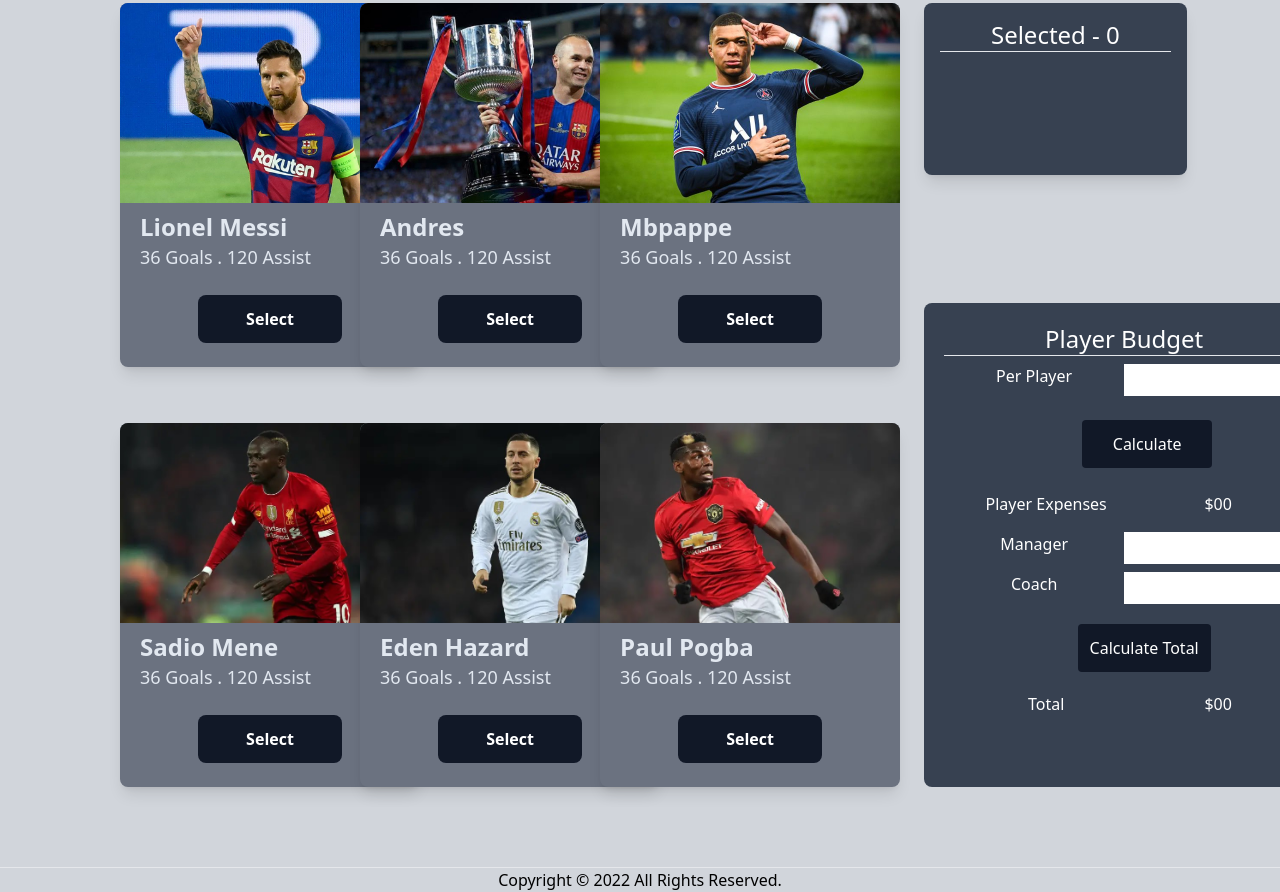
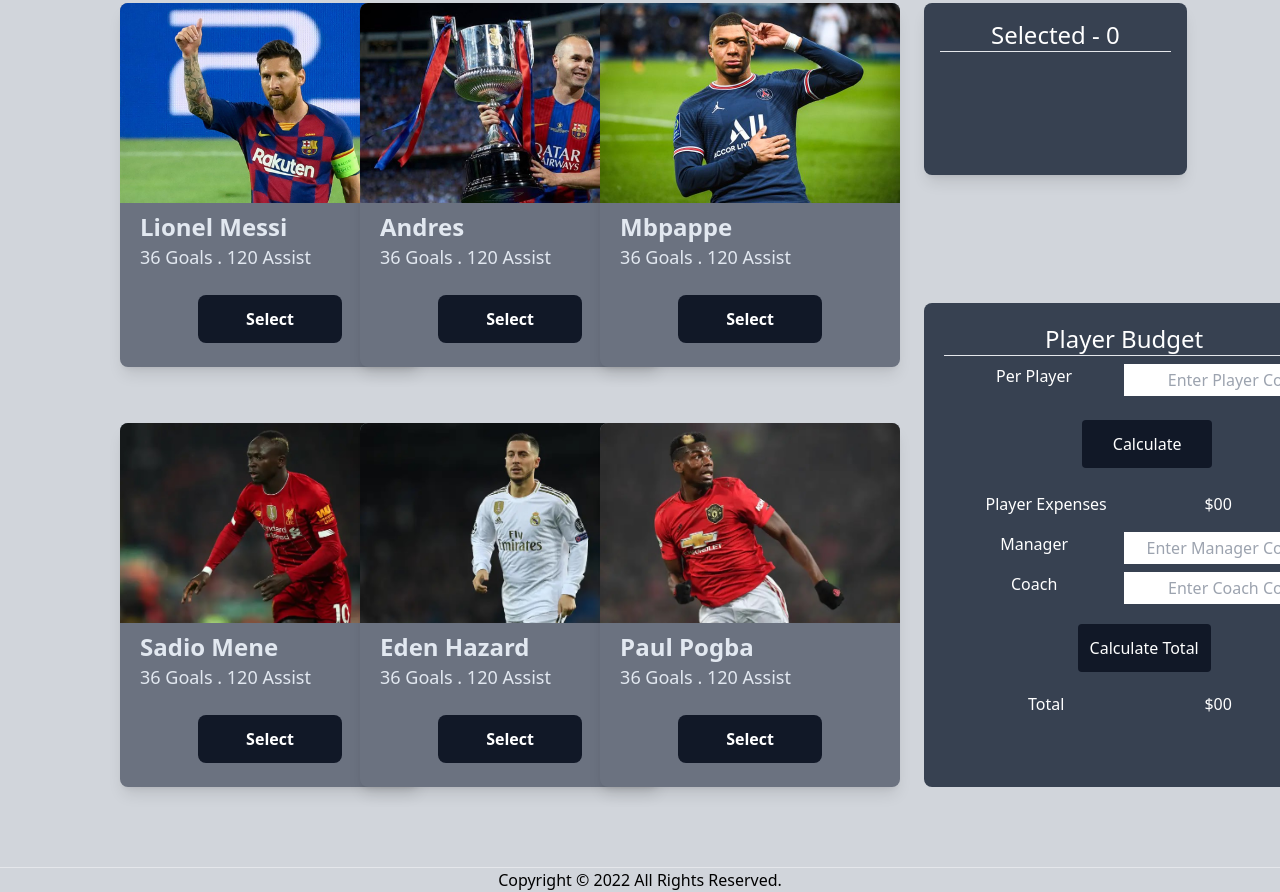
Before and after one commit to fariafarzana11/player-selection, a plain HTML site: page index.html in a window 1280 px wide. Shown: the part 781-1673 px from the top of the page. Drawn offline with nearby package versions, Linux system fonts and the light colour scheme.

Commit message:
budget part updated

```diff
--- a/index.html
+++ b/index.html
@@ -146,7 +146,7 @@
                   <hr>
                   <div class="grid grid-cols-2 mt-2 text-center">
                     <h2 class="inline text-white">Per Player</h2>
-                    <input id="per-player-field" no-special-character="^[0-9-]*$" tabindex="0" ng-model="registrationField.mobilenumber" class="text-right px-2 py-1 w-full">
+                    <input id="per-player-field" no-special-character="^[0-9-]*$" tabindex="0" ng-model="registrationField.mobilenumber" class="text-right px-2 py-1 w-full" placeholder="Enter Player Cost">
                     <div class="px-12 py-6 w-5">
                       <button id="btn-calculate" class="bg-gray-900 text-white rounded p-3 w-[130px] ml-[90px] calculator">Calculate</button>
                     </div>
@@ -157,11 +157,11 @@
                   </div>
                   <div class="grid grid-cols-2 mt-4 text-center">
                     <h2 class="inline text-white">Manager</h2>
-                    <input id="manager-field" no-special-character="^[0-9-]*$" tabindex="0" ng-model="registrationField.mobilenumber" class="text-right px-2 py-1 w-full">
+                    <input id="manager-field" no-special-character="^[0-9-]*$" tabindex="0" ng-model="registrationField.mobilenumber" class="text-right px-2 py-1 w-full" placeholder="Enter Manager Cost">
                   </div>
                   <div class="grid grid-cols-2 mt-2 text-center">
                     <h2 class="inline text-white">Coach</h2>
-                    <input id="coach-field" no-special-character="^[0-9-]*$" tabindex="0" ng-model="registrationField.mobilenumber" class="text-right  px-2 py-1 w-full">
+                    <input id="coach-field" no-special-character="^[0-9-]*$" tabindex="0" ng-model="registrationField.mobilenumber" class="text-right  px-2 py-1 w-full" placeholder="Enter Coach Cost">
 
                     <div class="px-2 py-5 w-[280px]">
                       <button id="btn-calculate-total" class="bg-gray-900 text-white rounded p-3  ml-[120px] calculator">Calculate Total</button>
```
